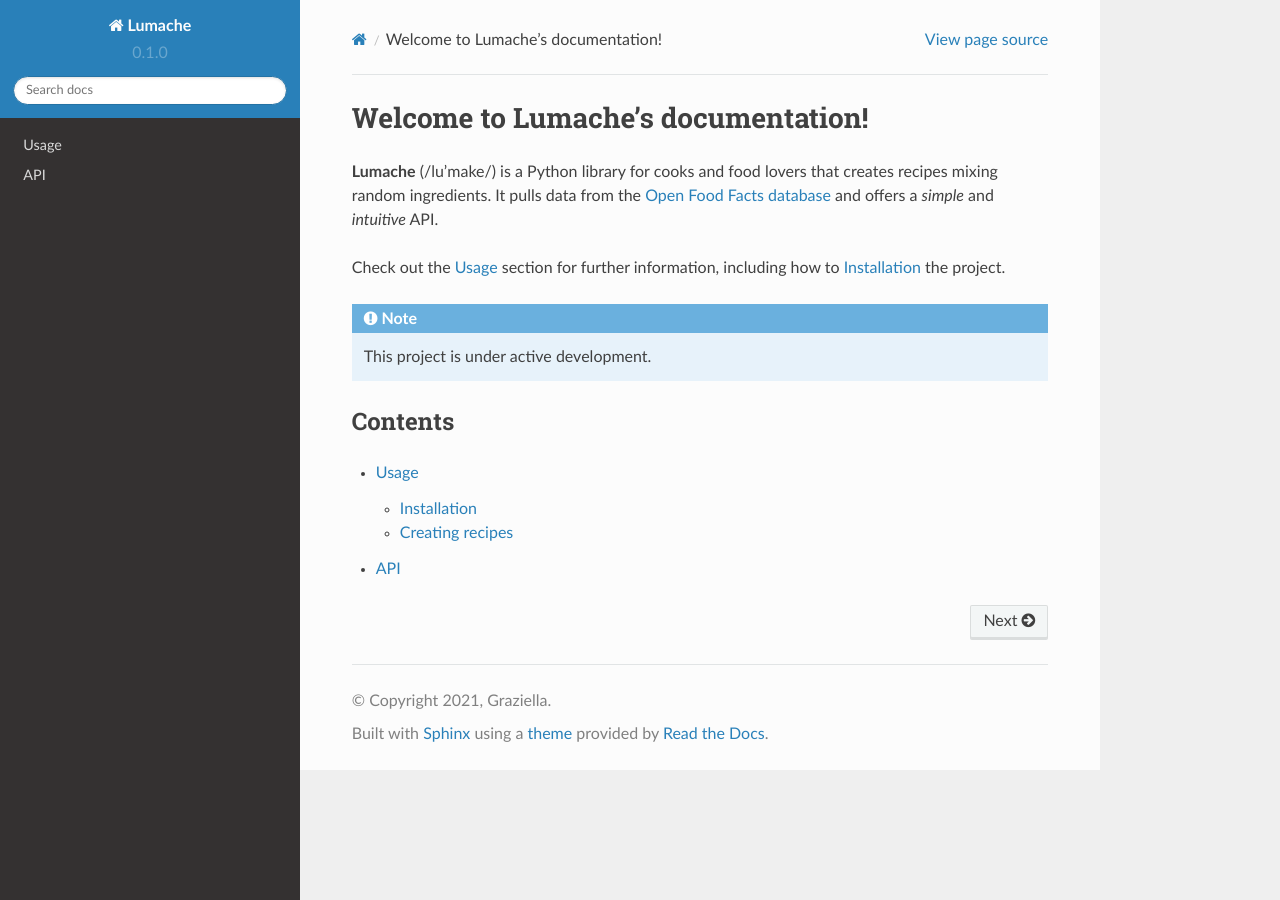
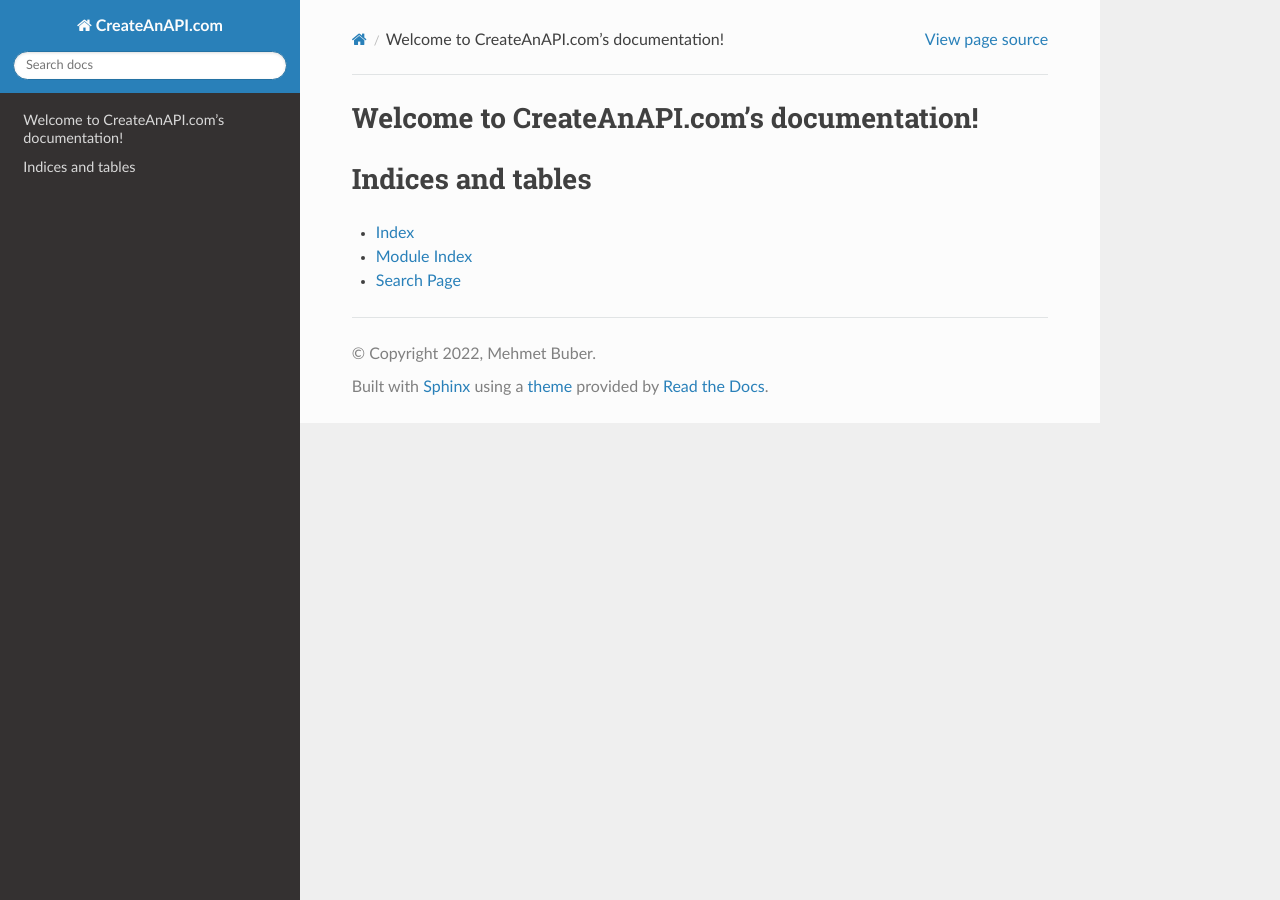
Before and after one commit to createanapi-nuget/createanapi-docs, a Sphinx documentation site: the page built from docs/source/index.rst, in a window 1280 px wide. Built offline with Sphinx 7.4.7 and the Read the Docs theme 2.0.0, drawn with Linux system fonts in a browser that asks for light colours.

```diff
--- a/docs/source/api.rst
+++ /dev/null
@@ -1,7 +0,0 @@
-API
-===
-
-.. autosummary::
-   :toctree: generated
-
-   lumache
--- a/docs/source/conf.py
+++ b/docs/source/conf.py
@@ -1,35 +1,28 @@
 # Configuration file for the Sphinx documentation builder.
+#
+# For the full list of built-in configuration values, see the documentation:
+# https://www.sphinx-doc.org/en/master/usage/configuration.html
 
-# -- Project information
+# -- Project information -----------------------------------------------------
+# https://www.sphinx-doc.org/en/master/usage/configuration.html#project-information
 
-project = 'Lumache'
-copyright = '2021, Graziella'
-author = 'Graziella'
+project = 'CreateAnAPI.com'
+copyright = '2022, Mehmet Buber'
+author = 'Mehmet Buber'
+release = '1.0.0'
 
-release = '0.1'
-version = '0.1.0'
+# -- General configuration ---------------------------------------------------
+# https://www.sphinx-doc.org/en/master/usage/configuration.html#general-configuration
 
-# -- General configuration
-
-extensions = [
-    'sphinx.ext.duration',
-    'sphinx.ext.doctest',
-    'sphinx.ext.autodoc',
-    'sphinx.ext.autosummary',
-    'sphinx.ext.intersphinx',
-]
-
-intersphinx_mapping = {
-    'python': ('https://docs.python.org/3/', None),
-    'sphinx': ('https://www.sphinx-doc.org/en/master/', None),
-}
-intersphinx_disabled_domains = ['std']
+extensions = []
 
 templates_path = ['_templates']
+exclude_patterns = []
 
-# -- Options for HTML output
+
+
+# -- Options for HTML output -------------------------------------------------
+# https://www.sphinx-doc.org/en/master/usage/configuration.html#options-for-html-output
 
 html_theme = 'sphinx_rtd_theme'
-
-# -- Options for EPUB output
-epub_show_urls = 'footnote'
+html_static_path = ['_static']
--- a/docs/source/index.rst
+++ b/docs/source/index.rst
@@ -1,22 +1,20 @@
-Welcome to Lumache's documentation!
-===================================
+.. CreateAnAPI.com documentation master file, created by
+   sphinx-quickstart on Wed Sep 28 18:09:21 2022.
+   You can adapt this file completely to your liking, but it should at least
+   contain the root `toctree` directive.
 
-**Lumache** (/lu'make/) is a Python library for cooks and food lovers
-that creates recipes mixing random ingredients.
-It pulls data from the `Open Food Facts database <https://world.openfoodfacts.org/>`_
-and offers a *simple* and *intuitive* API.
-
-Check out the :doc:`usage` section for further information, including
-how to :ref:`installation` the project.
-
-.. note::
-
-   This project is under active development.
-
-Contents
---------
+Welcome to CreateAnAPI.com's documentation!
+===========================================
 
 .. toctree::
+   :maxdepth: 2
+   :caption: Contents:
 
-   usage
-   api
+
+
+Indices and tables
+==================
+
+* :ref:`genindex`
+* :ref:`modindex`
+* :ref:`search`
```
Also changed, not shown: README.rst (deleted, +0 -9 lines), docs/source/usage.rst (deleted, +0 -33 lines), lumache.py (deleted, +0 -23 lines), pyproject.toml (deleted, +0 -8 lines), 1 other file.
